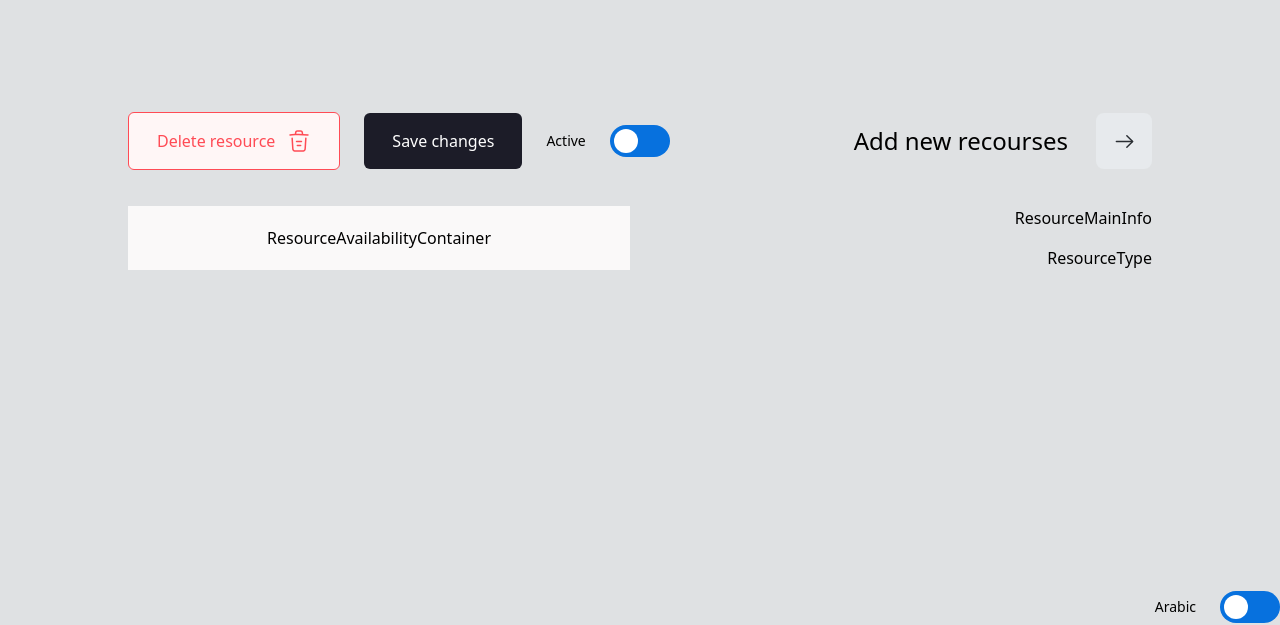
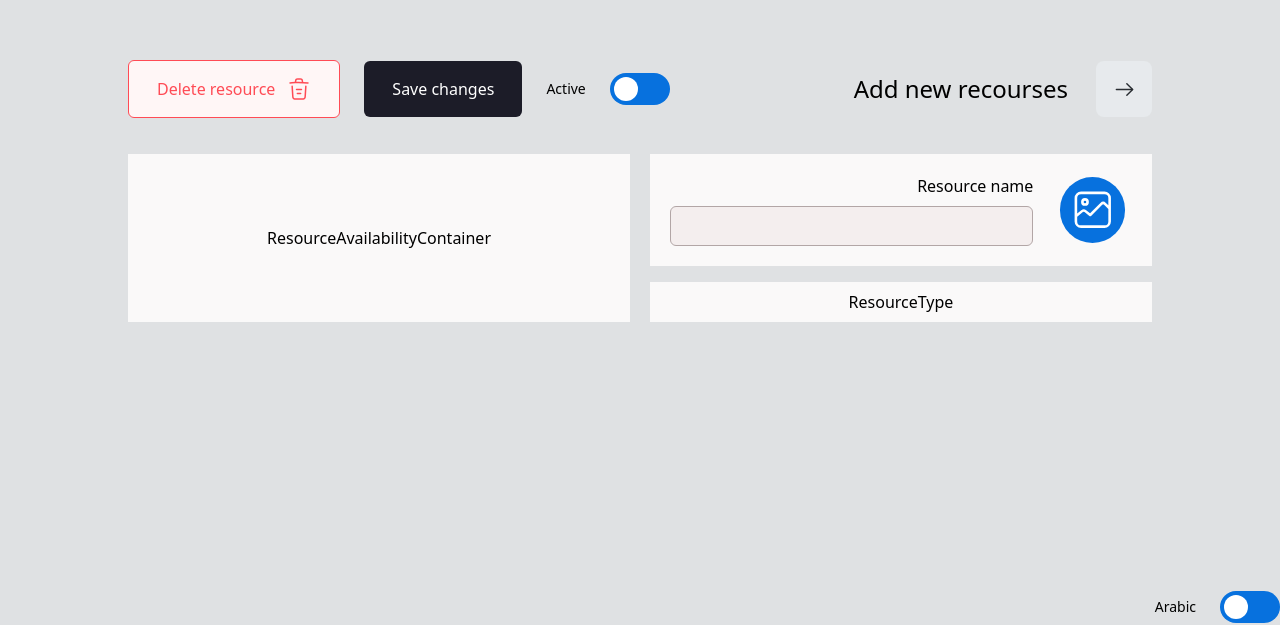
Before and after one commit to Ahmed-Nasser-99/manage-resource, a Next.js app: page / in a window 1280 px wide. Shown: the part 209-834 px from the top of the page. Built offline with nearby package versions, Linux system fonts and the light colour scheme.

Commit message:
Initiate implementing the resource main information

```diff
--- a/components/manageResource/ResourceInfo/ResourceMainInfo.tsx
+++ b/components/manageResource/ResourceInfo/ResourceMainInfo.tsx
@@ -1,7 +1,19 @@
 import React from "react";
+import ImageUploader from "../shared/ImageUploader";
 
 const ResourceMainInfo = () => {
-  return <div>ResourceMainInfo</div>;
+  return (
+    <div className="flex justify-center items-center bg-[#FAF9F9] p-5 w-full gap-5">
+      <ImageUploader />
+      <div className="flex flex-col gap-2 w-full ">
+        <label>Resource name</label>
+        <input
+          type="text"
+          className="w-full h-10 border rounded-md px-4 bg-[#F4EEEE] border-[#B2A6A6]"
+        />
+      </div>
+    </div>
+  );
 };
 
 export default ResourceMainInfo;
--- a/components/manageResource/ResourceInfo/ResourceType.tsx
+++ b/components/manageResource/ResourceInfo/ResourceType.tsx
@@ -1,7 +1,11 @@
 import React from "react";
 
 const ResourceType = () => {
-  return <div>ResourceType</div>;
+  return (
+    <div className="flex flex-col justify-center items-center bg-[#FAF9F9] py-2 px5 w-full">
+      ResourceType
+    </div>
+  );
 };
 
 export default ResourceType;
--- /dev/null
+++ b/components/manageResource/shared/ImageUploader.tsx
@@ -0,0 +1,44 @@
+"use client";
+
+import { UploadImageIcon } from "@/public/icons";
+import Image from "next/image";
+import React from "react";
+
+interface ImageUploaderProps {
+  image?: string;
+}
+
+const ImageUploader = ({ image }: ImageUploaderProps) => {
+  return (
+    <div className="flex justify-center w-[100px] items-center">
+      <div className="flex justify-center items-center rounded-md">
+        {image ? (
+          <Image
+            src={image}
+            alt="resource image"
+            width={100}
+            height={160}
+            className="rounded-md"
+          />
+        ) : (
+          <label
+            htmlFor="image-upload"
+            className="flex items-center bg-[#0771DE] p-3 rounded-full w-10/12"
+          >
+            <input
+              type="file"
+              onChange={(e) => {
+                console.log(e.target.files);
+              }}
+              className="hidden"
+              id="image-upload"
+            />
+            <UploadImageIcon className="w-full fill-[#fff]" />
+          </label>
+        )}
+      </div>
+    </div>
+  );
+};
+
+export default ImageUploader;
--- /dev/null
+++ b/public/icons/UploadImageIcon.tsx
@@ -0,0 +1,21 @@
+import React from "react";
+
+interface UploadImageIconProps {
+  className?: string;
+}
+
+export const UploadImageIcon = ({ className }: UploadImageIconProps) => {
+  return (
+    <svg
+      className={className}
+      viewBox="0 0 32 32"
+      xmlns="http://www.w3.org/2000/svg"
+    >
+      <title />
+      <g id="Image">
+        <path d="M25,2H7A5,5,0,0,0,2,7V25a5,5,0,0,0,5,5H25a5,5,0,0,0,5-5V7A5,5,0,0,0,25,2ZM7,4H25a3,3,0,0,1,3,3v5.59l-1.88-1.88a3,3,0,0,0-4.24,0l-7.95,8-3-2.42a3,3,0,0,0-3.8,0L4,18.86V7A3,3,0,0,1,7,4ZM25,28H7a3,3,0,0,1-3-3V21.47l4.38-3.66a1,1,0,0,1,1.27,0l3.73,3a1,1,0,0,0,1.33-.07l8.58-8.59a1,1,0,0,1,1.42,0L28,15.41V25A3,3,0,0,1,25,28Z" />
+        <path d="M10,13a3,3,0,1,0-3-3A3,3,0,0,0,10,13Zm0-4a1,1,0,1,1-1,1A1,1,0,0,1,10,9Z" />
+      </g>
+    </svg>
+  );
+};
--- a/public/icons/index.ts
+++ b/public/icons/index.ts
@@ -1,2 +1,3 @@
 export { BackArrow } from "./BackArrow";
 export { TrashIcon } from "./TrashIcon";
+export { UploadImageIcon } from "./UploadImageIcon";
```
